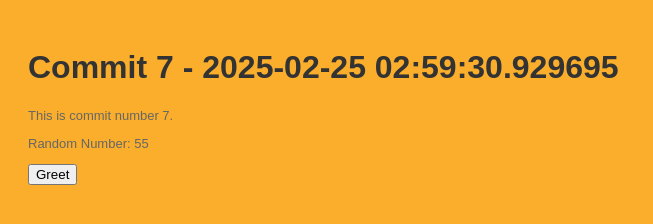
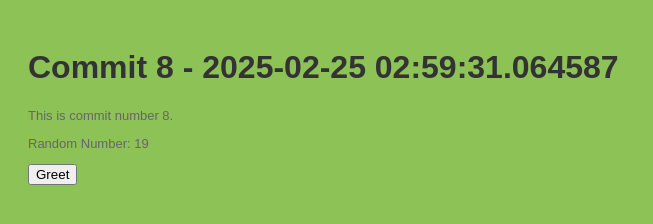
Before and after one commit to legbald0d/myrep-repo-20250225025924, a plain HTML site: page index.html in a window 1280 px wide. Shown: the whole page, without its empty margins (0-653 px from the left). Drawn offline with Linux system fonts and the light colour scheme.

Commit message:
📝 Commit 8 with HTML, CSS, and JS

```diff
--- a/index.html
+++ b/index.html
@@ -2,13 +2,13 @@
     <!DOCTYPE html>
     <html>
     <head>
-        <title>Commit 7 - 2025-02-25 02:59:30.929695</title>
+        <title>Commit 8 - 2025-02-25 02:59:31.064587</title>
         <link rel="stylesheet" href="style.css">
     </head>
     <body>
-        <h1>Commit 7 - 2025-02-25 02:59:30.929695</h1>
-        <p>This is commit number 7.</p>
-        <p>Random Number: 55</p>
+        <h1>Commit 8 - 2025-02-25 02:59:31.064587</h1>
+        <p>This is commit number 8.</p>
+        <p>Random Number: 19</p>
         <button onclick="greet()">Greet</button>
         <script src="script.js"></script>
     </body>
--- a/script.js
+++ b/script.js
@@ -2,4 +2,4 @@
     function greet() {
         alert('Hello from commit ' + commitNumber + '!');
     }
-    var commitNumber = 7;
+    var commitNumber = 8;
--- a/style.css
+++ b/style.css
@@ -1,7 +1,7 @@
 
     body {
         font-family: Arial, sans-serif;
-        background-color: #faae2c;
+        background-color: #8cc256;
         padding: 20px;
     }
     h1 {
```
